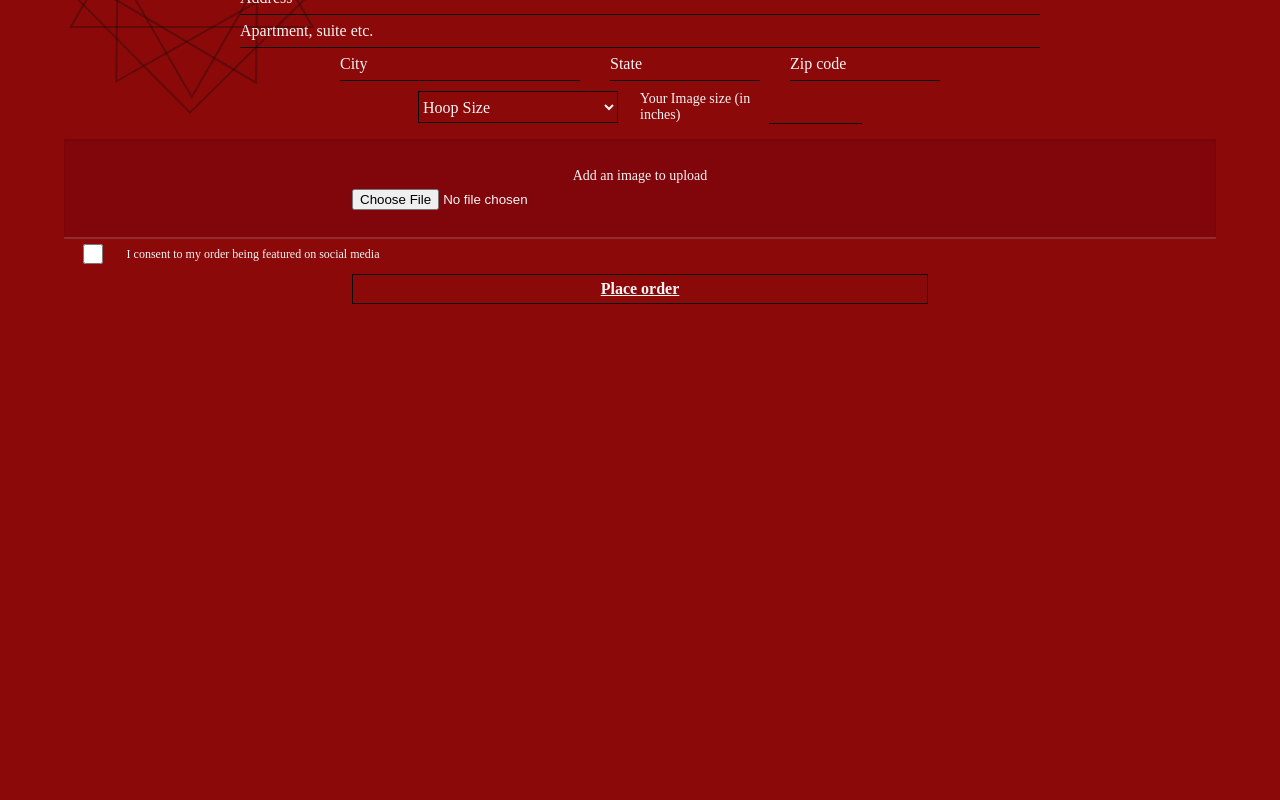
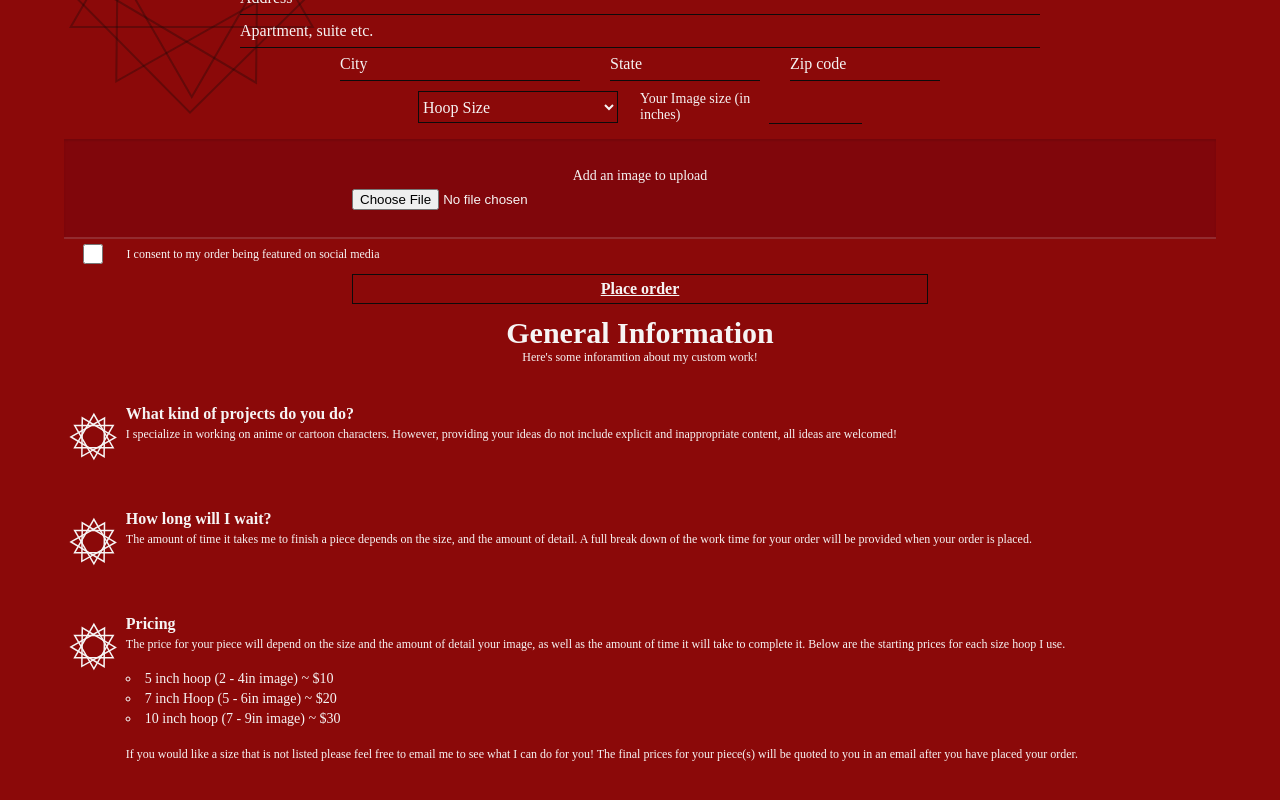
Before and after one commit to OneFourteen-Studio/full-metal-threadist, a React (Vite) app: page / in a window 1280 px wide. Shown: the part 334-1134 px from the top of the page. Before the commit the page ends 810 px from the top, so only its background shows below. Built offline with nearby package versions, Linux system fonts and the light colour scheme; a web font is replaced by a local one.

Commit message:
set up general information

```diff
--- a/src/App.css
+++ b/src/App.css
@@ -27,3 +27,7 @@ h1 {
   top: 27%;
   left: 0
 }
+
+.homepage {
+  height: 80%
+}
--- a/src/App.jsx
+++ b/src/App.jsx
@@ -3,15 +3,20 @@ import NavButtons from './components/NavButtons'
 import Images from './components/Images'
 import OrderForm from './components/OrderForm'
 import decoration from '/src/assets/decoration 1.svg'
+import Info from './components/Info'
 function App() {
 
 
   return (
     <>
+    <div className='homepage'>
       <h1>FullMetal Threadist</h1>
       <NavButtons />
       <Images source={decoration} alt='Alchmey Symbol' className='image1' />
       <OrderForm />
+    </div>
+
+      <Info />
     </>
   )
 }
--- /dev/null
+++ b/src/components/Info.css
@@ -0,0 +1,50 @@
+.general-info-container {
+    display: flex;
+    flex-flow: column nowrap;
+    align-items: center;
+}
+
+.info-title-container {
+    text-align: center;
+    margin-bottom: 3.9rem
+}
+
+.info-title {
+    font-size: 3rem;
+    font-weight: 700
+}
+
+.info-tag {
+    font-size: 1.2rem;
+    font-weight: 400
+
+}
+
+.questions {
+    display: flex;
+    justify-content: center;
+    align-items: start;
+    width: 95%;
+    margin-bottom: 3.9rem
+
+}
+
+.question-title {
+    font-size: 1.6rem;
+    font-weight: 600
+}
+
+.question-text {
+    font-size: 1.2rem;
+    font-weight: 400;
+    line-height: 2rem;
+    width: 90%
+}
+
+.price-bullets {
+    font-size: 1.4rem;
+    font-weight: 500;
+    list-style: circle inside;
+    margin: 1.5rem 0
+
+}
--- /dev/null
+++ b/src/components/Info.jsx
@@ -0,0 +1,56 @@
+import './Info.css'
+import Images from './Images'
+import bulletPoint from '/src/assets/bullet-point.svg'
+const Info = () => {
+  return (
+    <div className='general-info-container'>
+        <div className='info-title-container'>
+            <h2 className='info-title'>General Information</h2>
+            <p className='info-tag'>Here&apos;s some inforamtion about my custom work! </p>
+        </div>
+
+        <div className='question1 questions'>
+            <Images source={bulletPoint} alt='alchemy symbol as a bullet point' className='bullet-point'/>
+
+            <div className='question-text'>
+                <h3 className='question-title'>What kind of projects do you do?</h3>
+                <p className='question-text'>I specialize in working on anime or cartoon characters. However, providing your ideas do not include explicit and inappropriate content, all ideas are welcomed!</p>
+            </div>
+
+        </div>
+
+        <div className='question2 questions'>
+            <Images source={bulletPoint} alt='alchemy symbol as a bullet point' className='bullet-point'/>
+
+            <div className='question-text'>
+                <h3 className='question-title'>How long will I wait?</h3>
+                <p className='question-text'>The amount of time it takes me to finish a piece depends on the size, and the amount of detail. A full break down of the work time for your order will be provided when your order is placed.</p>
+            </div>
+        </div>
+
+        <div className='question3 questions'>
+            <Images source={bulletPoint} alt='alchemy symbol as a bullet point' className='bullet-point'/>
+
+            <div className='question-text'>
+                <h3 className='question-title'>Pricing</h3>
+                <p className='question-text'>
+                    The price for your piece will depend on the size and the amount of detail your image, as well as the amount of time it will take to complete it. Below are the starting prices for each size hoop I use.
+                </p>
+                <ul className='price-bullets'>
+                    <li>5 inch hoop (2 - 4in image) ~ $10</li>
+                    <li>7 inch Hoop (5 - 6in image) ~ $20</li>
+                    <li>10 inch hoop (7 - 9in image) ~ $30</li>
+                </ul>
+                <p>
+                    If you would like a size that is not listed please feel free to email me to see what I can do for you! The final prices for your piece(s) will be quoted to you in an email after you have placed your order.
+                </p>
+
+
+            </div>
+        </div>
+
+    </div>
+  )
+}
+
+export default Info
--- a/src/components/OrderForm.css
+++ b/src/components/OrderForm.css
@@ -55,8 +55,6 @@
     width: 25%
 }
 
-/* select */
-
 .project-size {
     display: flex;
     justify-content: space-between;
@@ -70,8 +68,6 @@
 .dropdown-options {
     width: 45%;
     border: 1.5px solid var(--accent-color)
-
-
 }
 
 .dropdown-options, .submit-btn {
```
Also changed, not shown: src/assets/bullet-point.svg (added).
